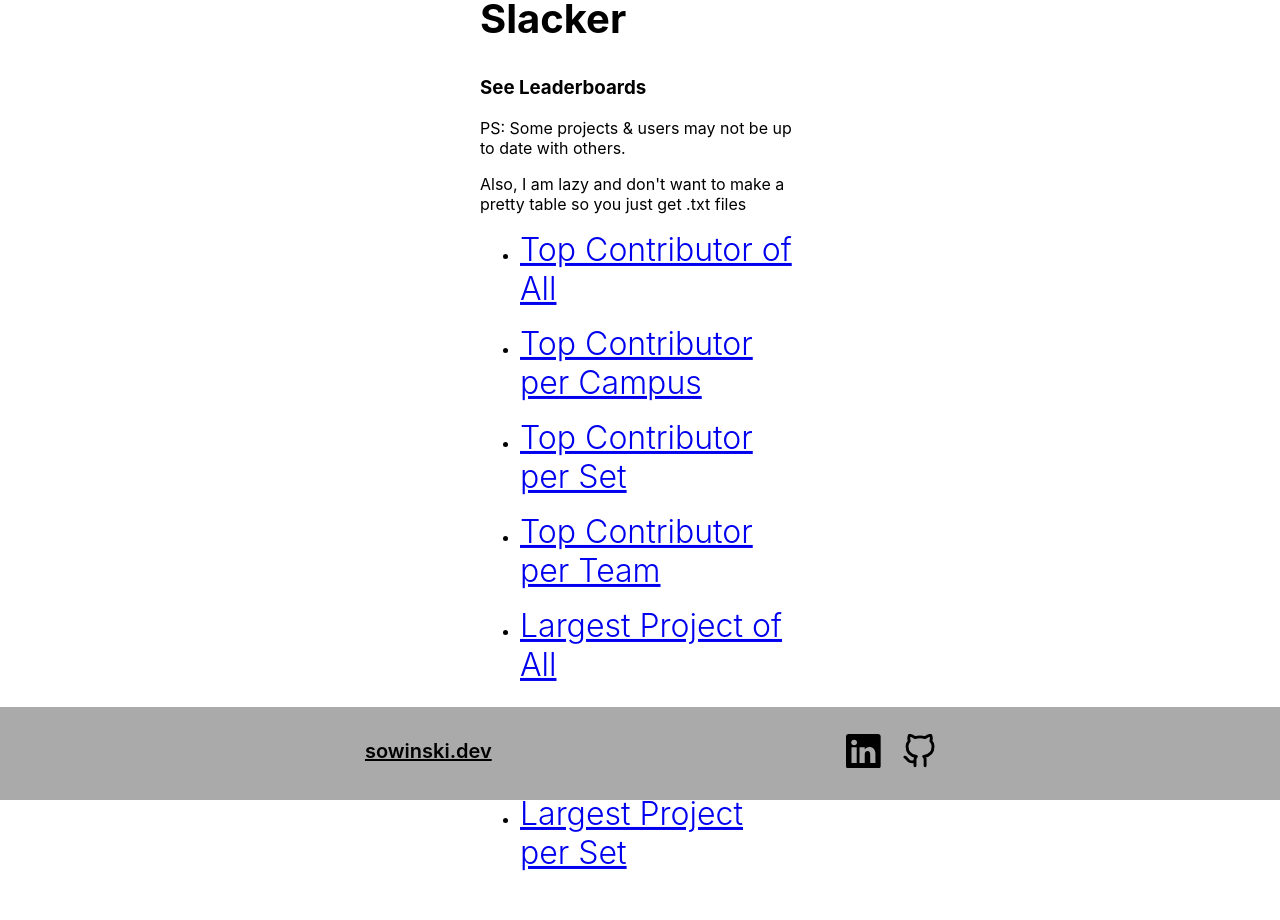
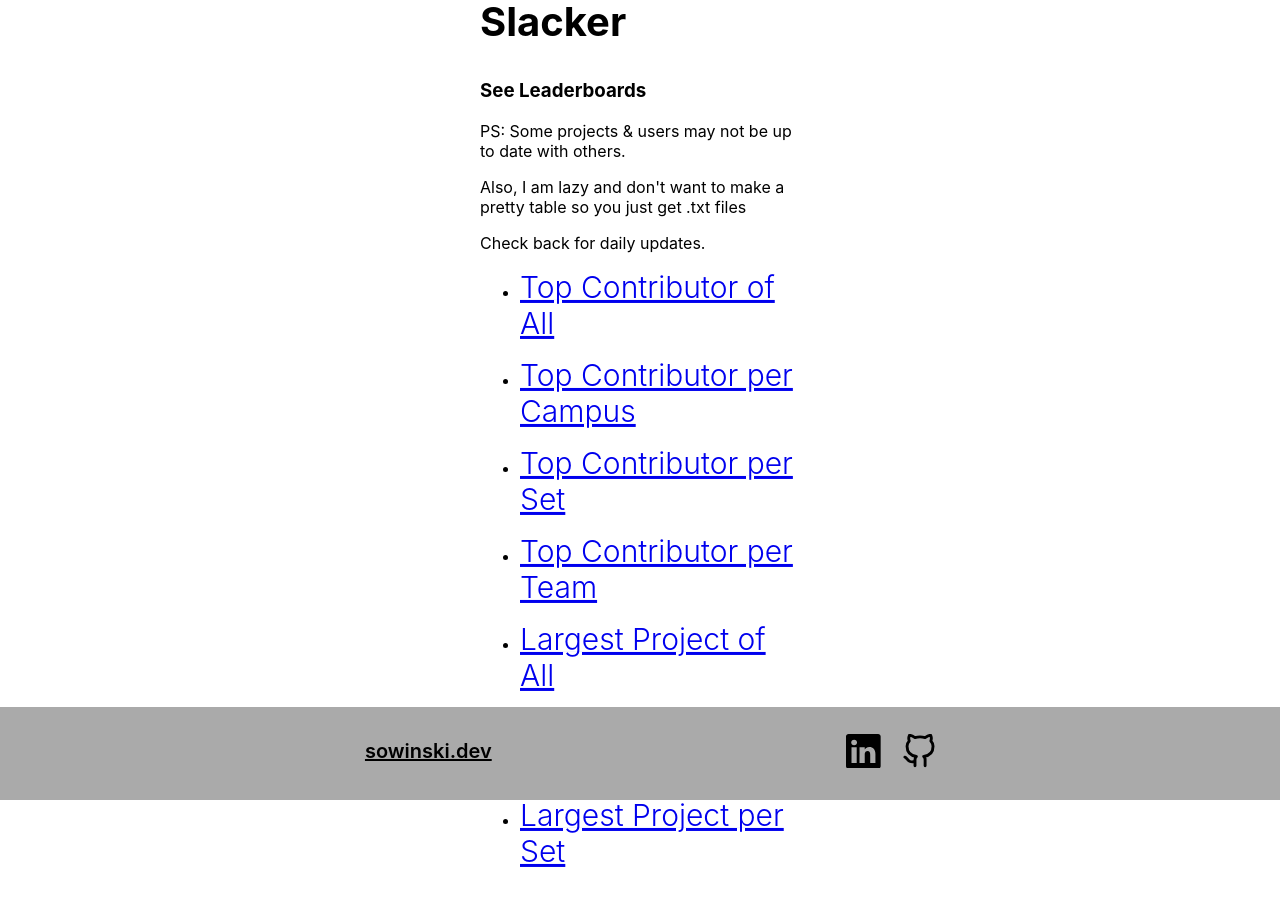
Before and after one commit to SowinskiBraeden/slacker, a Flask app: page / in a window 1280 px wide. After the commit the page ends 867 px from the top, so only its background shows below. Run offline with Flask 3, Linux system fonts and the light colour scheme.

Commit message:
update message

```diff
--- a/templates/index.html
+++ b/templates/index.html
@@ -34,7 +34,7 @@
       }
 
       .link {
-        font-size: 32px;
+        font-size: 30px;
         font-weight: 300;
       }
 
@@ -104,6 +104,7 @@
         <h3>See Leaderboards</h3>
         <p>PS: Some projects & users may not be up to date with others.</p>
         <p>Also, I am lazy and don't want to make a pretty table so you just get .txt files</p>
+	<p>Check back for daily updates.</p>
         <ul>
           <li><a class="link" href="/boards/TopContributorsAllTime">Top Contributor of All</a></li>
           <li><a class="link" href="/boards/TopContributorPerCampus">Top Contributor per Campus</a></li>
```
